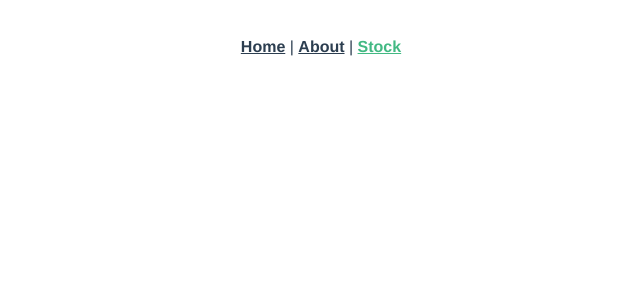
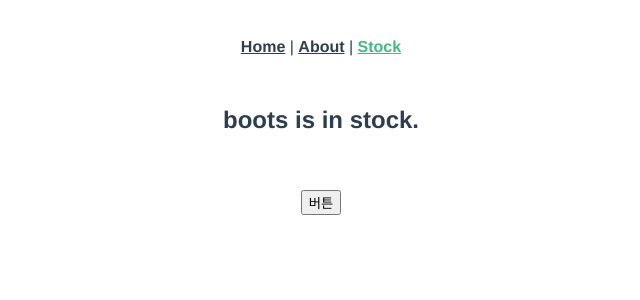
Before and after one commit to Nagyeong3/Electron_Sample, a Vue app: page /stock in a window 1280 px wide. Shown: the top 300 px of the page, without its empty margins (319-959 px from the left). Built offline with nearby package versions, Linux system fonts and the light colour scheme.

Commit message:
1227 16:37 vue props-emit, LifeCycle

```diff
--- /dev/null
+++ b/src/components/button.vue
@@ -0,0 +1,59 @@
+<template>
+  <div>
+      <div>
+      버튼이름:
+      <button @click="onClick">
+        클릭
+      </button>
+      </div>
+      <div>
+        Emit:
+        <input type="text" v-model="value">
+        <button @click="onEmit">emit</button>
+      </div>
+  </div>
+
+</template>
+
+<script lang="ts">
+import { Component, Prop, Vue } from "vue-property-decorator";
+@Component
+export default class Button extends Vue {
+  // props:{
+  //   name: string;
+  // }
+
+  @Prop()
+  private name!: string;
+
+
+  private value = "";
+
+    onClick() {
+    console.log("button vue active");
+    }
+    onEmit(){
+      //this.$emit("키",값)
+      this.$emit("setInput",this.value);
+    }
+
+  /****************************
+   ******life cycle test*******
+   ****************************/
+  private beforeCreate(): void{
+    console.log("beforecreate: 컴포넌트가 dom에 추가되기전임 dom에 접근시도. . .");
+    //console.log(this.name); -> error
+  }
+  private mounted(): void {
+    console.log(this.name)
+  }
+  private beforeUpdate(): void{
+    console.log("BeforeUpdate(button.vue)")
+    console.log(this.value)
+  }
+  // private update():void{
+  //   console.log("update value: 컴포넌트 데이터가 변하여 재 렌더링이 일어난 후에 실행")
+  //   console.log(this.value)
+  // }
+}
+</script>
--- a/src/router/index.ts
+++ b/src/router/index.ts
@@ -22,8 +22,8 @@ const routes: Array<RouteConfig> = [
   {
     path: "/stock",
     name: "Stock",
-    // component: () =>
-    //   import("../views/Stock.vue"),
+    component: () =>
+      import(/* webpackChunkName: "stock" */ "../views/Stock.vue"),
   },
 ];
 
--- a/src/views/About.vue
+++ b/src/views/About.vue
@@ -1,5 +1,18 @@
 <template>
   <div class="about">
-    <h1>This is an about page</h1>
+    <!--부모:about 자식:stock-->
+    About Component
+
+
   </div>
 </template>
+
+<script lang="ts">
+import { Component, Vue } from "vue-property-decorator";
+
+@Component
+export default class About extends Vue {
+
+
+}
+</script>
--- a/src/views/Home.vue
+++ b/src/views/Home.vue
@@ -2,17 +2,39 @@
   <div class="home">
     <img alt="Vue logo" src="../assets/logo.png" />
     <HelloWorld msg="Welcome to Your Vue.js + TypeScript App" />
+    <CommonButton name="asdasd" @setInput="setInput" />
+    자식에게 받은 데이터: {{ value }}
   </div>
 </template>
 
 <script lang="ts">
 import { Component, Vue } from "vue-property-decorator";
+import CommonButton from "@/components/button.vue";
 import HelloWorld from "@/components/HelloWorld.vue"; // @ is an alias to /src
 
 @Component({
   components: {
     HelloWorld,
+    CommonButton,
   },
 })
-export default class Home extends Vue {}
+export default class Home extends Vue {
+  private value = "";
+  setInput(value:string) {
+    console.log("자식 컴포넌트에게 값을 받았어요 : ", value);
+    this.value = value;
+  }
+  /*****life cycle test******/
+ private beforeUpdate(): void{
+    console.log("BeforeUpdate(home.vue)")
+    console.log(this.value)
+    this.value="value change?"
+    console.log(this.value)
+    console.log("입력창에 렌더링 되지는 않음")
+  }
+  private update():void{
+    console.log("update value: 재 렌더링이 일어난 후에 실행")
+    console.log(this.value+this.value)
+  }
+}
 </script>
--- a/src/views/Stock.vue
+++ b/src/views/Stock.vue
@@ -1,16 +1,25 @@
 <template>
   <div class="stock">
     <h2>boots is in stock.</h2>
+    {{ text2 }}<br /><br />
+    <button @click="onClick">{{ text }}</button>
   </div>
 </template>
 
-// <script src="https://unpkg.com/vue"></script>
-// <script lang="ts">
-// const stock = new Vue({
-//   el: "#stock", //root element
-//   data: {
-//     product: "Boots",
-//   },
-// });
-//
+
+<script lang="ts">
+import { Component, Vue } from "vue-property-decorator";
+
+@Component
+export default class Stock extends Vue {
+  private text = "";
+  private text2 = "";
+  private mounted(): void {
+    this.text = "버튼";
+  }
+  onClick() {
+    console.log("버튼 클릭하였습니다.");
+    this.text2 = "버튼클릭됨";
+  }
+}
 </script>
```
